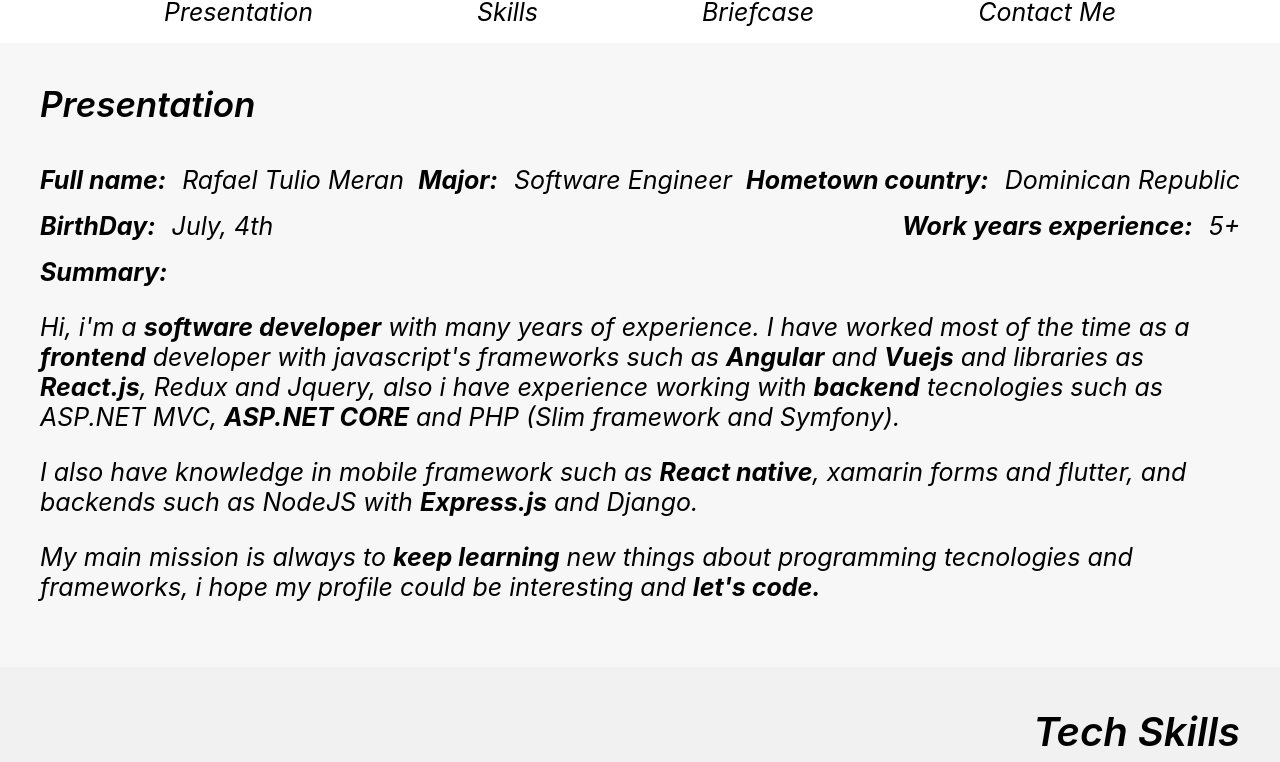
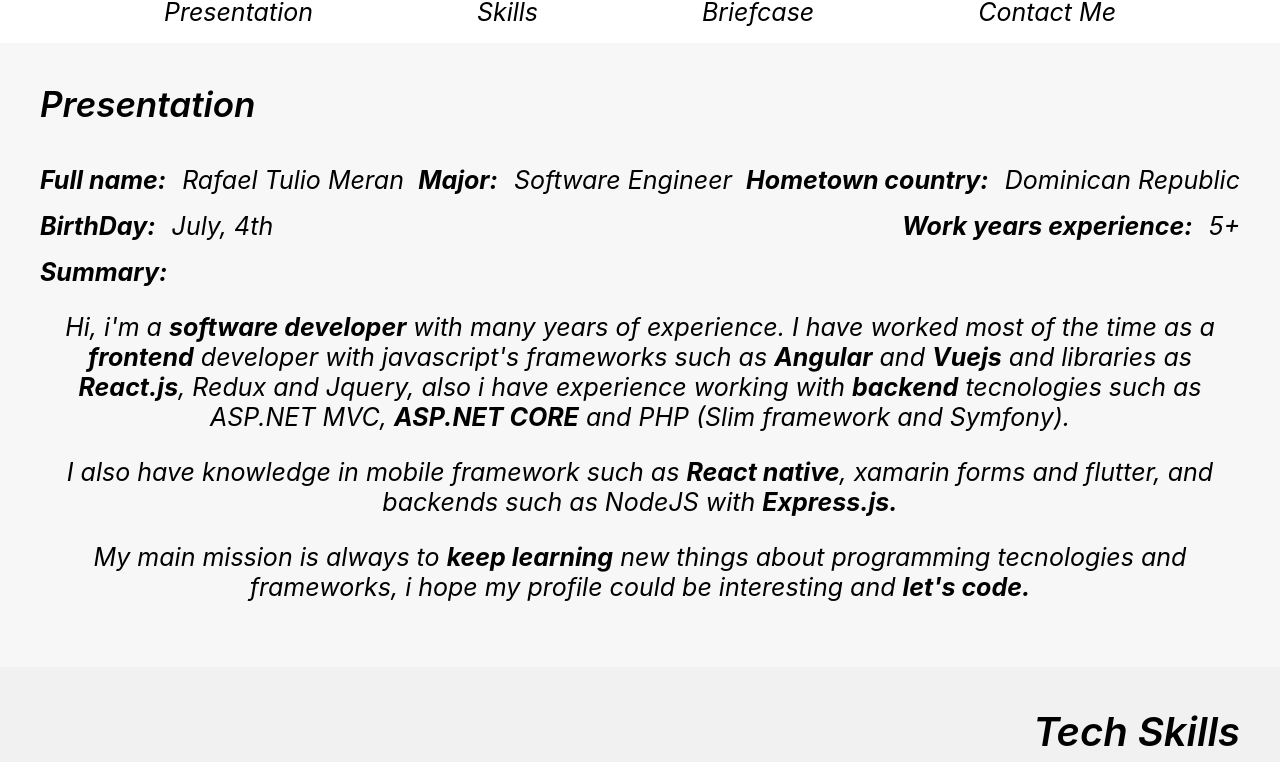
Before and after one commit to TulioMeran/personal-profile, a React (Create React App) app in the folder personal-profile/: page / in a window 1280 px wide. Shown: the part 430-1192 px from the top of the page. Built offline with nearby package versions, Linux system fonts and the light colour scheme.

Commit message:
Update index.tsx

```diff
--- a/personal-profile/src/components/sections/presentation/index.tsx
+++ b/personal-profile/src/components/sections/presentation/index.tsx
@@ -70,11 +70,15 @@ const PresentationSection = () => {
           </Box>
           <Box component={'div'}>
                <label> <strong>Summary:</strong> </label>
-               <p>Hi, i'm a <strong>software developer</strong> with many years of experience. I have worked most of the time as a <strong>frontend</strong> developer with javascript's frameworks such as <strong>Angular</strong> and <strong>Vuejs</strong>  and libraries as <strong>React.js</strong>, Redux and Jquery, also i have experience working with <strong>backend</strong> tecnologies such as ASP.NET MVC, <strong>ASP.NET CORE</strong>  and PHP (Slim framework and Symfony).</p>
-
-               <p>I also have knowledge in mobile framework such as <strong>React native</strong>, xamarin forms and flutter, and backends such as NodeJS with <strong>Express.js</strong>  and Django.</p>
-
-               <p>My main mission is always to <strong>keep learning</strong> new things about programming tecnologies and frameworks, i hope my profile could be interesting and <strong>let's code.</strong> </p>
+               <Box component={'p'} sx={{textAlign: 'center'}} >
+                 Hi, i'm a <strong>software developer</strong> with many years of experience. I have worked most of the time as a <strong>frontend</strong> developer with javascript's frameworks such as <strong>Angular</strong> and <strong>Vuejs</strong>  and libraries as <strong>React.js</strong>, Redux and Jquery, also i have experience working with <strong>backend</strong> tecnologies such as ASP.NET MVC, <strong>ASP.NET CORE</strong>  and PHP (Slim framework and Symfony).
+               </Box>
+               <Box component={'p'} sx={{textAlign: 'center'}} >
+                  I also have knowledge in mobile framework such as <strong>React native</strong>, xamarin forms and flutter, and backends such as NodeJS with <strong>Express.js.</strong>
+               </Box>
+               <Box component={'p'} sx={{textAlign: 'center'}} >
+                 My main mission is always to <strong>keep learning</strong> new things about programming tecnologies and frameworks, i hope my profile could be interesting and <strong>let's code.</strong>
+               </Box>
           </Box>
         </Box>
      </Box>)
```
